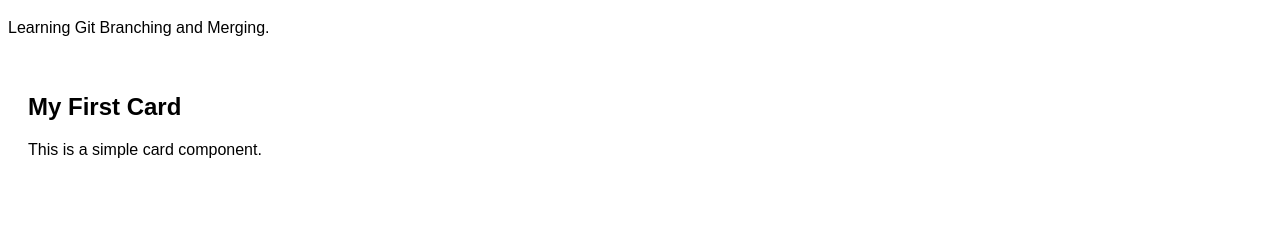
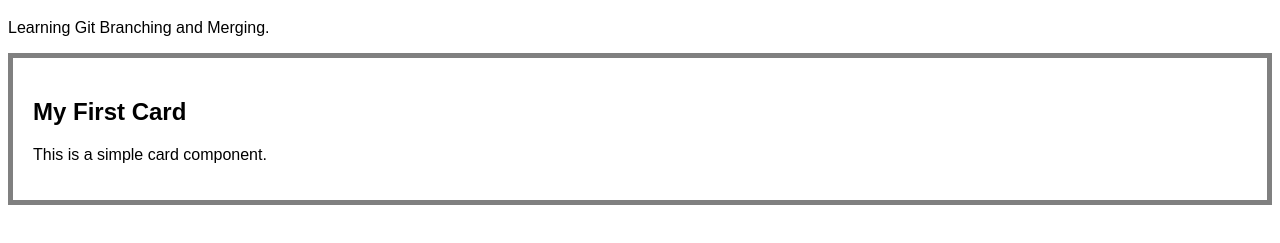
Before and after one commit to aorpon-sm/2023200000604_1_GitLab, a plain HTML site: page index.html in a window 1280 px wide. Shown: the part 61-304 px from the top of the page. Drawn offline with Linux system fonts and the light colour scheme.

Commit message:
Updated CSS on branch-1

```diff
--- a/index.css
+++ b/index.css
@@ -10,4 +10,5 @@ h1 {
 .card {
     background-color: white;
     padding: 20px;
+    border: 5px solid gray;
 }
```
